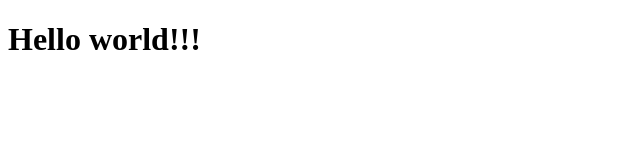
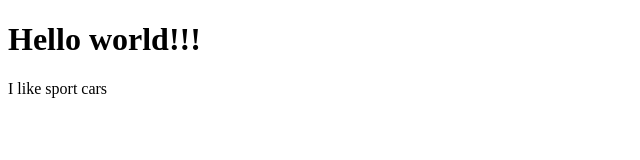
Before and after one commit to JakubSadowski98/GitTutorial, a plain HTML site: page index.html in a window 1280 px wide. Shown: the whole page, without its empty margins (0-640 px from the left). Drawn offline with Linux system fonts and the light colour scheme.

Commit message:
Add paragraph

```diff
--- a/index.html
+++ b/index.html
@@ -6,5 +6,6 @@
         <title>New page</title>
     <body>
       <h1>Hello world!!!</h1>
+      <p>I like sport cars</p>
     </body>
 </html>
```
